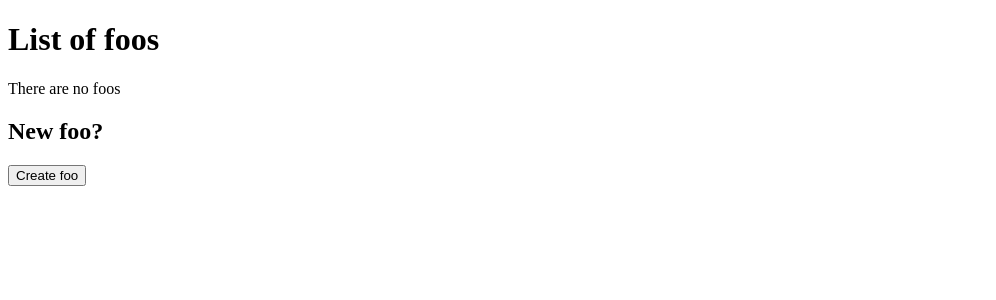
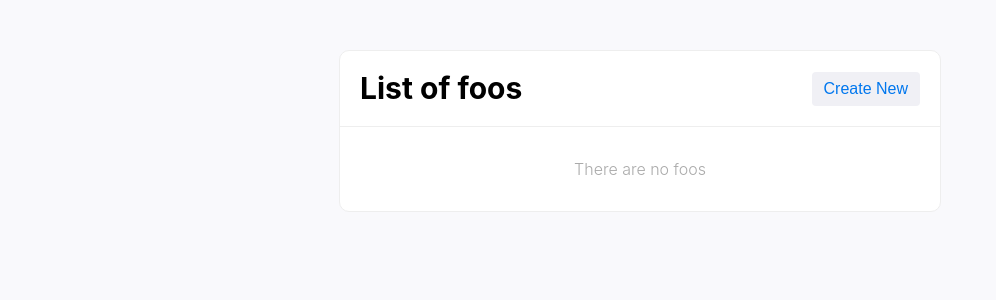
Before and after one commit to kolking/test, a React (Create React App) app: page / in a window 1280 px wide. Shown: the top 300 px of the page, without its empty margins (0-996 px from the left). Built offline with nearby package versions, Linux system fonts and the light colour scheme.

Commit message:
Add some styles

```diff
--- a/src/components/FooList/FooList.js
+++ b/src/components/FooList/FooList.js
@@ -1,8 +1,17 @@
 import React from 'react';
+import moment from 'moment';
 
-const randomIndex = (arrayLength) => (
-  Math.floor(Math.random()*arrayLength)
-);
+const randomIndex = (arrayLength) => Math.floor(Math.random() * arrayLength);
+
+const formatTime = (datetime) => moment(datetime).format('LTS');
+
+const formatDuration = (begin, end) => {
+  const duration = moment.duration(moment(end).diff(moment(begin)));
+  const minutes = duration.minutes();
+  const seconds = duration.seconds();
+
+  return minutes > 0 ? `${minutes}m, ${seconds}s` : `${seconds}s`;
+}
 
 const FooList = ({ fooList, createFoo, toggleCompleteFoo }) => {
   const newFoo = () => {
@@ -16,38 +25,45 @@ const FooList = ({ fooList, createFoo, toggleCompleteFoo }) => {
       size: size[randomIndex(size.length)],
       id: Math.random().toString(36).substring(7)
     }
-    console.log('creating a foo');
+
     createFoo(fooItem.id, fooItem.colour, fooItem.size, fooItem.speed);
   }
 
   return (
-    <div className="container">
-      <div className="row">
-        <div className="col">
+    <section className="container">
+      <hgroup className="container_header">
         <h1>List of foos</h1>
-        {fooList.length > 0 && (
-          <ul className="list-group">
+        <button type="button" onClick={newFoo}>Create New</button>
+      </hgroup>
+      <div className="container_content">
+        {fooList && fooList.length > 0 ? (
+          <ul className="foo-list">
             {fooList.map((item) => (
-              <li key={item.id} className="list-group-item">
-                {item.id} - {item.colour} - {item.speed} - {item.size}
-                <button onClick={() => toggleCompleteFoo(item.id)}>Mark as complete</button>
-                <span>{item.errorMessage}</span>
+              <li key={item.id} className="foo-list_item">
+                <time className="foo-list_item_time">
+                  {formatTime(item.createdAt)}
+                </time>
+                <div className="foo-list_item_description">
+                  {`[${item.id}] ${item.colour} - ${item.speed} - ${item.size}`}
+                </div>
+                {item.submittedAt ? (
+                  <div className="foo-list_item_completed">
+                    Completed in {formatDuration(item.createdAt, item.submittedAt)}
+                  </div>
+                ) : (
+                  <button type="button" onClick={() => toggleCompleteFoo(item.id)}>Complete</button>
+                )}
+                {item.errorMessage && (
+                  <div className="error" data-message={item.errorMessage} />
+                )}
               </li>
             ))}
           </ul>
+        ) : (
+          <p className="container_empty">There are no foos</p>
         )}
-        {!fooList.length && (
-          <p>There are no foos</p>
-        )}
-        </div>
       </div>
-      <div className="row">
-        <div className="col">
-          <h2>New foo?</h2>
-          <button onClick={newFoo}>Create foo</button>
-        </div>
-      </div>
-    </div>
+    </section>
   )
 }
 
--- a/src/styles.css
+++ b/src/styles.css
@@ -1,4 +1,130 @@
-.App {
-  font-family: sans-serif;
+html {
+  font-size: 10px;
+  color: #000;
+  background-color: #f9f9fC;
+}
+
+body {
+  margin: 0;
+  padding: 0;
+  font-size: 1.6rem;
+  font-weight: 300;
+  line-height: 1.5;
+  font-family: -apple-system, BlinkMacSystemFont, 'Segoe UI', Roboto, 'Helvetica Neue', sans-serif;
+}
+
+h1 {
+  margin: 0;
+  font-size: 3rem;
+}
+
+button {
+  border: none;
+  color: #07E;
+  cursor: pointer;
+  border-radius: 4px;
+  font-weight: 500;
+  font-size: inherit;
+  background: #f0f0f5;
+  padding: 0.5em 0.75em;
+}
+
+button:hover,
+button:active {
+  color: #fff;
+  background: #07E;
+}
+
+.container {
+  margin: 5rem auto;
+  max-width: 60rem;
+  border-radius: 1rem;
+  border: 1px solid #eee;
+  background-color: #fff;
+}
+
+.container_header {
+  display: flex;
+  padding: 1.5rem 2rem;
+  align-items: center;
+  justify-content: space-between;
+  border-bottom: 1px solid #eee;
+}
+
+.container_content {
+  padding: 1rem 2rem;
+}
+
+.container_empty {
+  margin: 2rem 0;
+  color: #aaa;
   text-align: center;
 }
+
+.foo-list {
+  margin: 0;
+  padding: 0;
+  list-style: none;
+}
+
+.foo-list_item {
+  margin: 0;
+  display: flex;
+  padding: 1rem 0;
+  min-height: 3.4rem;
+  align-items: center;
+}
+
+.foo-list_item:not(:last-child) {
+  border-bottom: 1px solid #eee;
+}
+
+.foo-list_item_time {
+  color: #999;
+  font-size: smaller;
+}
+
+.foo-list_item_description {
+  min-width: 0;
+  flex: 1 1 auto;
+  margin: 0 1em 0 0.5em;
+}
+
+.foo-list_item_completed {
+  color: #4A0;
+  font-size: smaller;
+}
+
+.error {
+  flex-shrink: 0;
+  margin-left: 1rem;
+  position: relative;
+}
+
+.error::before {
+  content: '!';
+  color: #fff;
+  cursor: help;
+  font-size: 1.4rem;
+  min-width: 1.5em;
+  line-height: 1.5;
+  border-radius: 50%;
+  font-weight: bold;
+  text-align: center;
+  display: inline-block;
+  background-color: #F20;
+}
+
+.error:hover::after {
+  top: 100%;
+  right: -0.5rem;
+  color: #fff;
+  line-height: 1.2;
+  font-size: 1.2rem;
+  position: absolute;
+  white-space: nowrap;
+  border-radius: 4px;
+  padding: 0.5em 0.75em;
+  background-color: #000A;
+  content: attr(data-message);
+}
```
